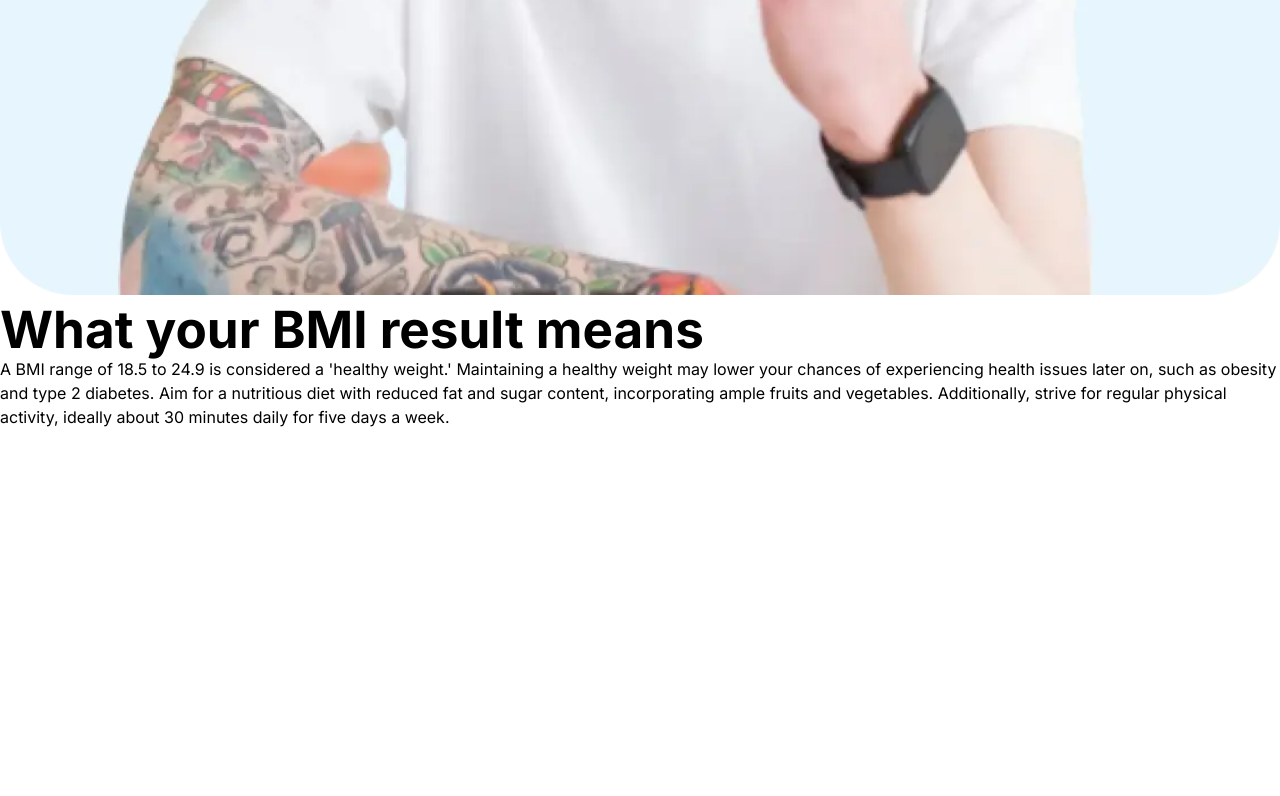
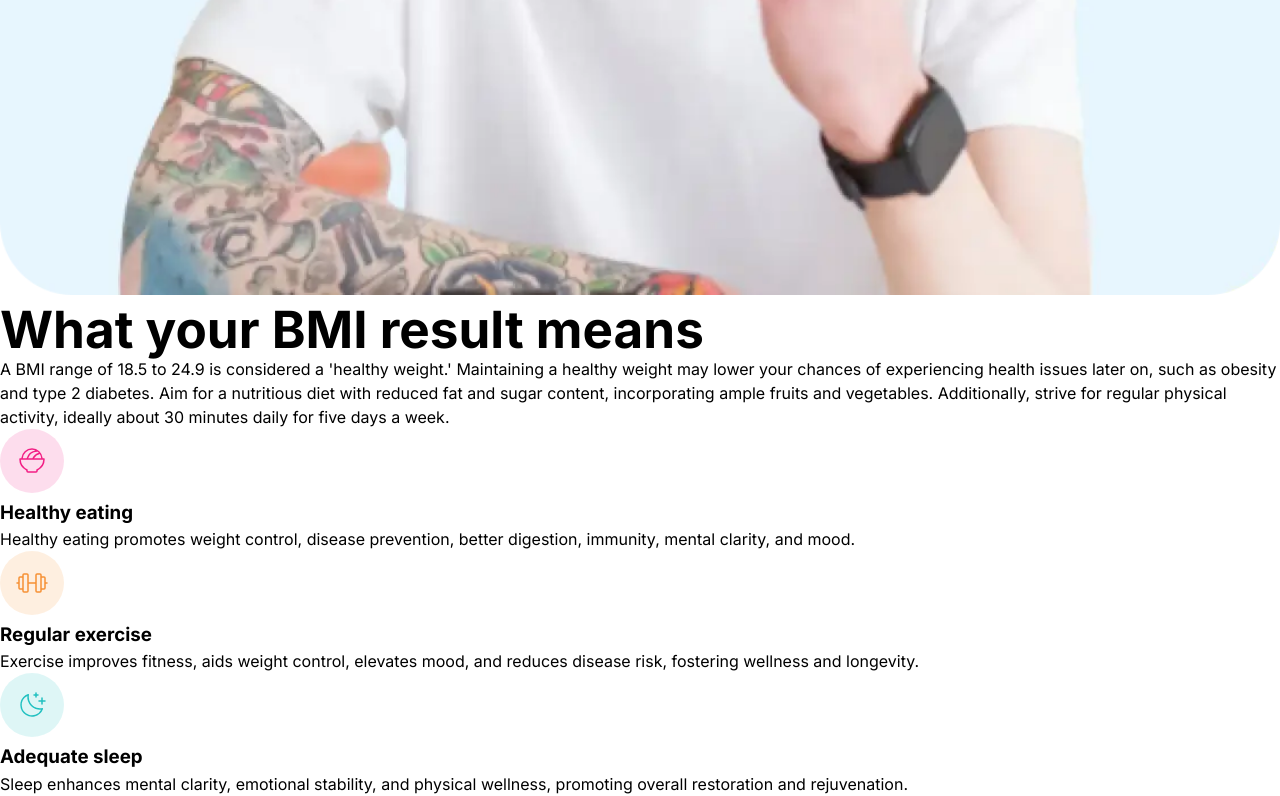
Before and after one commit to PiriyaLapa/body-mass-calculator-page2, a React (Vite) app: page / in a window 1280 px wide. Shown: the part 1257-2053 px from the top of the page. Before the commit the page ends 1686 px from the top, so only its background shows below. Built offline with nearby package versions, Linux system fonts and the light colour scheme; the HTML template or start-up script is replaced by a standard one.

Commit message:
update icon

```diff
--- /dev/null
+++ b/src/components/cards/IconCard.tsx
@@ -0,0 +1,34 @@
+import { Component, ReactNode } from "react";
+import { StyledIconCard } from "../../styles/styles";
+import Icons from "../icons/Icons";
+
+interface SubCardContent {
+  id: number;
+  title: string;
+  content: string;
+}
+
+interface IconCardProps {
+  subCardContent: SubCardContent[];
+}
+export default class IconCard extends Component<IconCardProps> {
+  renderSubCard() {
+    const { subCardContent } = this.props;
+    const iconMapping: { [key: number]: string } = {
+      0: 'healthy',
+      1: 'exercies',
+      2: 'sleep',
+    };
+
+    return subCardContent.map((card) => (
+      <div key={card.id}>
+        <Icons type={iconMapping[card.id]} />
+        <h3>{card.title}</h3>
+        <p>{card.content}</p>
+      </div>
+    ));
+  }
+  render(): ReactNode {
+    return <StyledIconCard>{this.renderSubCard()}</StyledIconCard>;
+  }
+}
--- a/src/components/icons/Icons.tsx
+++ b/src/components/icons/Icons.tsx
@@ -1,6 +1,130 @@
 import { Component, ReactNode } from "react";
 
-export default class Icons extends Component {
+export interface IconProps {
+  type: string;
+}
+export default class Icons extends Component<IconProps> {
+  renderIcon() {
+    const { type } = this.props;
+    switch (type) {
+      case "healthy":
+        return (
+          <div>
+            <svg
+              xmlns="http://www.w3.org/2000/svg"
+              width="64"
+              height="64"
+              fill="none"
+              viewBox="0 0 64 64"
+            >
+              <circle cx="32" cy="32" r="32" fill="#F21E84" opacity=".15" />
+              <path
+                fill="#F21E84"
+                d="M44 29.25h-1.279a10.75 10.75 0 0 0-21.442 0H20a.75.75 0 0 0-.75.75 12.794 12.794 0 0 0 7 11.383V42A1.75 1.75 0 0 0 28 43.75h8A1.75 1.75 0 0 0 37.75 42v-.617a12.793 12.793 0 0 0 7-11.383.75.75 0 0 0-.75-.75Zm-6.22-6.464c.363.29.703.608 1.019.95a10.737 10.737 0 0 0-6.444 5.514h-4.187A9.28 9.28 0 0 1 37 22.75c.26 0 .521.014.78.036Zm2.008 2.231a9.186 9.186 0 0 1 1.43 4.233H34.06a9.237 9.237 0 0 1 5.727-4.233ZM32 20.75a9.21 9.21 0 0 1 3.35.625 10.79 10.79 0 0 0-8.742 7.875h-3.826A9.261 9.261 0 0 1 32 20.75Zm4.688 19.48a.75.75 0 0 0-.438.683V42a.25.25 0 0 1-.25.25h-8a.25.25 0 0 1-.25-.25v-1.087a.75.75 0 0 0-.438-.683 11.294 11.294 0 0 1-6.537-9.48h22.45a11.294 11.294 0 0 1-6.538 9.48Z"
+              />
+            </svg>
+          </div>
+        );
+      case "exercies":
+        return (
+          <div>
+            <svg
+              xmlns="http://www.w3.org/2000/svg"
+              width="64"
+              height="64"
+              fill="none"
+              viewBox="0 0 64 64"
+            >
+              <circle cx="32" cy="32" r="32" fill="#F69134" opacity=".15" />
+              <path
+                fill="#F69134"
+                d="M47 31.25h-1.25V27A1.75 1.75 0 0 0 44 25.25h-2.25V24A1.75 1.75 0 0 0 40 22.25h-3A1.75 1.75 0 0 0 35.25 24v7.25h-6.5V24A1.75 1.75 0 0 0 27 22.25h-3A1.75 1.75 0 0 0 22.25 24v1.25H20A1.75 1.75 0 0 0 18.25 27v4.25H17a.75.75 0 1 0 0 1.5h1.25V37A1.75 1.75 0 0 0 20 38.75h2.25V40A1.75 1.75 0 0 0 24 41.75h3A1.75 1.75 0 0 0 28.75 40v-7.25h6.5V40A1.75 1.75 0 0 0 37 41.75h3A1.75 1.75 0 0 0 41.75 40v-1.25H44A1.75 1.75 0 0 0 45.75 37v-4.25H47a.75.75 0 1 0 0-1.5Zm-27 6a.25.25 0 0 1-.25-.25V27a.25.25 0 0 1 .25-.25h2.25v10.5H20ZM27.25 40a.25.25 0 0 1-.25.25h-3a.25.25 0 0 1-.25-.25V24a.25.25 0 0 1 .25-.25h3a.25.25 0 0 1 .25.25v16Zm13 0a.25.25 0 0 1-.25.25h-3a.25.25 0 0 1-.25-.25V24a.25.25 0 0 1 .25-.25h3a.25.25 0 0 1 .25.25v16Zm4-3a.25.25 0 0 1-.25.25h-2.25v-10.5H44a.25.25 0 0 1 .25.25v10Z"
+              />
+            </svg>
+          </div>
+        );
+      case "sleep":
+        return (
+          <div>
+            <svg
+              xmlns="http://www.w3.org/2000/svg"
+              width="64"
+              height="64"
+              fill="none"
+              viewBox="0 0 64 64"
+            >
+              <circle cx="32" cy="32" r="32" fill="#22C1C1" opacity=".15" />
+              <path
+                fill="#22C1C1"
+                d="M45.75 28a.75.75 0 0 1-.75.75h-2.25V31a.75.75 0 0 1-1.5 0v-2.25H39a.75.75 0 1 1 0-1.5h2.25V25a.75.75 0 1 1 1.5 0v2.25H45a.75.75 0 0 1 .75.75ZM34 22.75h1.25V24a.75.75 0 1 0 1.5 0v-1.25H38a.75.75 0 0 0 0-1.5h-1.25V20a.75.75 0 0 0-1.5 0v1.25H34a.75.75 0 1 0 0 1.5Zm8.906 12.535a.75.75 0 0 1 .134.75A11.751 11.751 0 1 1 27.97 20.96a.75.75 0 0 1 .992.849 11.262 11.262 0 0 0 13.23 13.229.75.75 0 0 1 .714.247Zm-1.796 1.418A12.765 12.765 0 0 1 27.297 22.89a10.248 10.248 0 0 0 1.526 18.849 10.25 10.25 0 0 0 12.287-5.036Z"
+              />
+            </svg>
+          </div>
+        );
+      default:
+        return null;
+    }
+  }
+  healthy() {
+    return (
+      <div>
+        <svg
+          xmlns="http://www.w3.org/2000/svg"
+          width="64"
+          height="64"
+          fill="none"
+          viewBox="0 0 64 64"
+        >
+          <circle cx="32" cy="32" r="32" fill="#F21E84" opacity=".15" />
+          <path
+            fill="#F21E84"
+            d="M44 29.25h-1.279a10.75 10.75 0 0 0-21.442 0H20a.75.75 0 0 0-.75.75 12.794 12.794 0 0 0 7 11.383V42A1.75 1.75 0 0 0 28 43.75h8A1.75 1.75 0 0 0 37.75 42v-.617a12.793 12.793 0 0 0 7-11.383.75.75 0 0 0-.75-.75Zm-6.22-6.464c.363.29.703.608 1.019.95a10.737 10.737 0 0 0-6.444 5.514h-4.187A9.28 9.28 0 0 1 37 22.75c.26 0 .521.014.78.036Zm2.008 2.231a9.186 9.186 0 0 1 1.43 4.233H34.06a9.237 9.237 0 0 1 5.727-4.233ZM32 20.75a9.21 9.21 0 0 1 3.35.625 10.79 10.79 0 0 0-8.742 7.875h-3.826A9.261 9.261 0 0 1 32 20.75Zm4.688 19.48a.75.75 0 0 0-.438.683V42a.25.25 0 0 1-.25.25h-8a.25.25 0 0 1-.25-.25v-1.087a.75.75 0 0 0-.438-.683 11.294 11.294 0 0 1-6.537-9.48h22.45a11.294 11.294 0 0 1-6.538 9.48Z"
+          />
+        </svg>
+      </div>
+    );
+  }
+
+  exercies() {
+    return (
+      <div>
+        <svg
+          xmlns="http://www.w3.org/2000/svg"
+          width="64"
+          height="64"
+          fill="none"
+          viewBox="0 0 64 64"
+        >
+          <circle cx="32" cy="32" r="32" fill="#F69134" opacity=".15" />
+          <path
+            fill="#F69134"
+            d="M47 31.25h-1.25V27A1.75 1.75 0 0 0 44 25.25h-2.25V24A1.75 1.75 0 0 0 40 22.25h-3A1.75 1.75 0 0 0 35.25 24v7.25h-6.5V24A1.75 1.75 0 0 0 27 22.25h-3A1.75 1.75 0 0 0 22.25 24v1.25H20A1.75 1.75 0 0 0 18.25 27v4.25H17a.75.75 0 1 0 0 1.5h1.25V37A1.75 1.75 0 0 0 20 38.75h2.25V40A1.75 1.75 0 0 0 24 41.75h3A1.75 1.75 0 0 0 28.75 40v-7.25h6.5V40A1.75 1.75 0 0 0 37 41.75h3A1.75 1.75 0 0 0 41.75 40v-1.25H44A1.75 1.75 0 0 0 45.75 37v-4.25H47a.75.75 0 1 0 0-1.5Zm-27 6a.25.25 0 0 1-.25-.25V27a.25.25 0 0 1 .25-.25h2.25v10.5H20ZM27.25 40a.25.25 0 0 1-.25.25h-3a.25.25 0 0 1-.25-.25V24a.25.25 0 0 1 .25-.25h3a.25.25 0 0 1 .25.25v16Zm13 0a.25.25 0 0 1-.25.25h-3a.25.25 0 0 1-.25-.25V24a.25.25 0 0 1 .25-.25h3a.25.25 0 0 1 .25.25v16Zm4-3a.25.25 0 0 1-.25.25h-2.25v-10.5H44a.25.25 0 0 1 .25.25v10Z"
+          />
+        </svg>
+      </div>
+    );
+  }
+
+  sleep() {
+    return (
+      <div>
+        <svg
+          xmlns="http://www.w3.org/2000/svg"
+          width="64"
+          height="64"
+          fill="none"
+          viewBox="0 0 64 64"
+        >
+          <circle cx="32" cy="32" r="32" fill="#22C1C1" opacity=".15" />
+          <path
+            fill="#22C1C1"
+            d="M45.75 28a.75.75 0 0 1-.75.75h-2.25V31a.75.75 0 0 1-1.5 0v-2.25H39a.75.75 0 1 1 0-1.5h2.25V25a.75.75 0 1 1 1.5 0v2.25H45a.75.75 0 0 1 .75.75ZM34 22.75h1.25V24a.75.75 0 1 0 1.5 0v-1.25H38a.75.75 0 0 0 0-1.5h-1.25V20a.75.75 0 0 0-1.5 0v1.25H34a.75.75 0 1 0 0 1.5Zm8.906 12.535a.75.75 0 0 1 .134.75A11.751 11.751 0 1 1 27.97 20.96a.75.75 0 0 1 .992.849 11.262 11.262 0 0 0 13.23 13.229.75.75 0 0 1 .714.247Zm-1.796 1.418A12.765 12.765 0 0 1 27.297 22.89a10.248 10.248 0 0 0 1.526 18.849 10.25 10.25 0 0 0 12.287-5.036Z"
+          />
+        </svg>
+      </div>
+    );
+  }
+
   mainlogo() {
     return (
       <div>
@@ -20,6 +144,6 @@
     );
   }
   render(): ReactNode {
-    return <div>Icon</div>;
+    return this.renderIcon();
   }
 }
--- a/src/pages/sections/MainSection.tsx
+++ b/src/pages/sections/MainSection.tsx
@@ -2,16 +2,18 @@
 import { StyledMainSection } from "../../styles/styles";
 import { HeaderContent } from "../../apis/contentData";
 import MainCard from "../../components/cards/MainCard";
+import IconCard from "../../components/cards/IconCard";
 
 interface MainSectionProps {
   dataApis: HeaderContent;
 }
 export default class MainSection extends Component<MainSectionProps> {
   render() {
-    const { maincard} = this.props.dataApis.cardcontent;
+    const { maincard, subcard} = this.props.dataApis.cardcontent;
     return (
       <StyledMainSection>
         <MainCard maincardContent={maincard} />
+        <IconCard subCardContent={subcard} />
       </StyledMainSection>
     );
   }
--- a/src/styles/styles.ts
+++ b/src/styles/styles.ts
@@ -113,6 +113,6 @@
   background: lightblue;
   color: white;
 `;
-
+export const StyledIconCard = styled.div``;
 export const StyledMainCard = styled.div``;
 export const StyledImg = styled.img`width:100%`;
```
